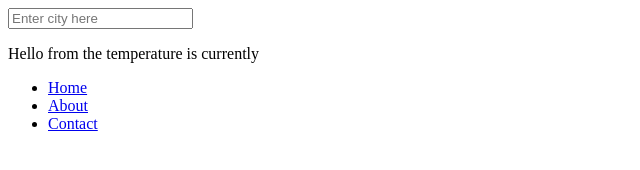
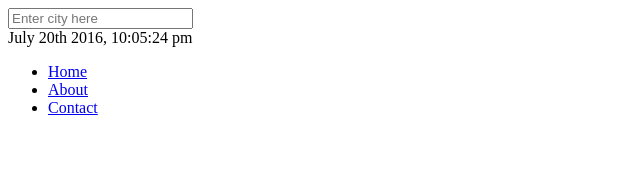
Before and after one commit to unbedachtb/weatherApp, a plain HTML site: page index.html in a window 1280 px wide. Shown: the whole page, without its empty margins (0-640 px from the left). Drawn offline with nearby package versions, Linux system fonts and the light colour scheme; some packages are replaced by stand-ins of ours.

Commit message:
second commit

```diff
--- a/Scripts/Controllers/weatherController.js
+++ b/Scripts/Controllers/weatherController.js
@@ -1,8 +1,11 @@
 angular.module("app").controller("weatherCtrl", function($scope, mainService){
+  $scope.show = false;
   $scope.showWeather = function(place) {
     mainService.getWeather(place)
   .then(function(results) {
       $scope.data = results;
+      $scope.show = true;
+
     });
   };
 });
--- a/Scripts/Directives/clockDirective.js
+++ b/Scripts/Directives/clockDirective.js
@@ -1,5 +1,13 @@
 angular.module('app').directive('clock', function() {
-  return {
+    return {
+        restrict: 'E',
+        link: function(scope, elem, attr) {
 
-  };
+            function update() {
+                var now = moment().format('MMMM Do YYYY, h:mm:ss a');
+                $('#datetime').html(now);
+            }
+            setInterval(update, 1000);
+        }
+    };
 });
--- a/Styles/style.css
+++ b/Styles/style.css
@@ -0,0 +1,3 @@
+#hi {
+  display: none;
+}
--- a/Views/helloDirective.html
+++ b/Views/helloDirective.html
@@ -5,6 +5,6 @@
     <title></title>
   </head>
   <body>
-    <p>Hello from {{place}} the temperature is currently</p>
+    <p ng-show="show">Hello from {{place}} the temperature is currently</p>
   </body>
 </html>
--- a/Views/homeView.html
+++ b/Views/homeView.html
@@ -10,5 +10,6 @@
     </form>
     <hello></hello>
     {{data}}
+    {{time}}
   </body>
 </html>
--- a/index.html
+++ b/index.html
@@ -10,9 +10,9 @@
   <body ng-controller="weatherCtrl">
     <div ui-view></div>
 
-    <clock></clock>
+    <clock id="datetime"></clock>
     <footer><ul>
-      <!--Directives: clock and "Welcome to ...."-->
+      <!--Directives: clock and "hello from ...."-->
       <li><a ui-sref='home'>Home</a></li>
       <li><a ui-sref='about'>About</a></li>
       <li><a ui-sref='contact'>Contact</a></li>
@@ -20,6 +20,7 @@
     <script src="http://ajax.aspnetcdn.com/ajax/jQuery/jquery-1.12.4.js"></script>
     <script src="https://ajax.googleapis.com/ajax/libs/angularjs/1.5.7/angular.js"></script>
     <script src="https://cdnjs.cloudflare.com/ajax/libs/angular-ui-router/0.3.1/angular-ui-router.js"></script>
+    <script src="https://cdnjs.cloudflare.com/ajax/libs/moment.js/2.14.1/moment.min.js"></script>
     <script src="Scripts/app.js"></script>
     <script src="Scripts/Controllers/weatherController.js"></script>
     <script src="Scripts/mainService.js"></script>
```
